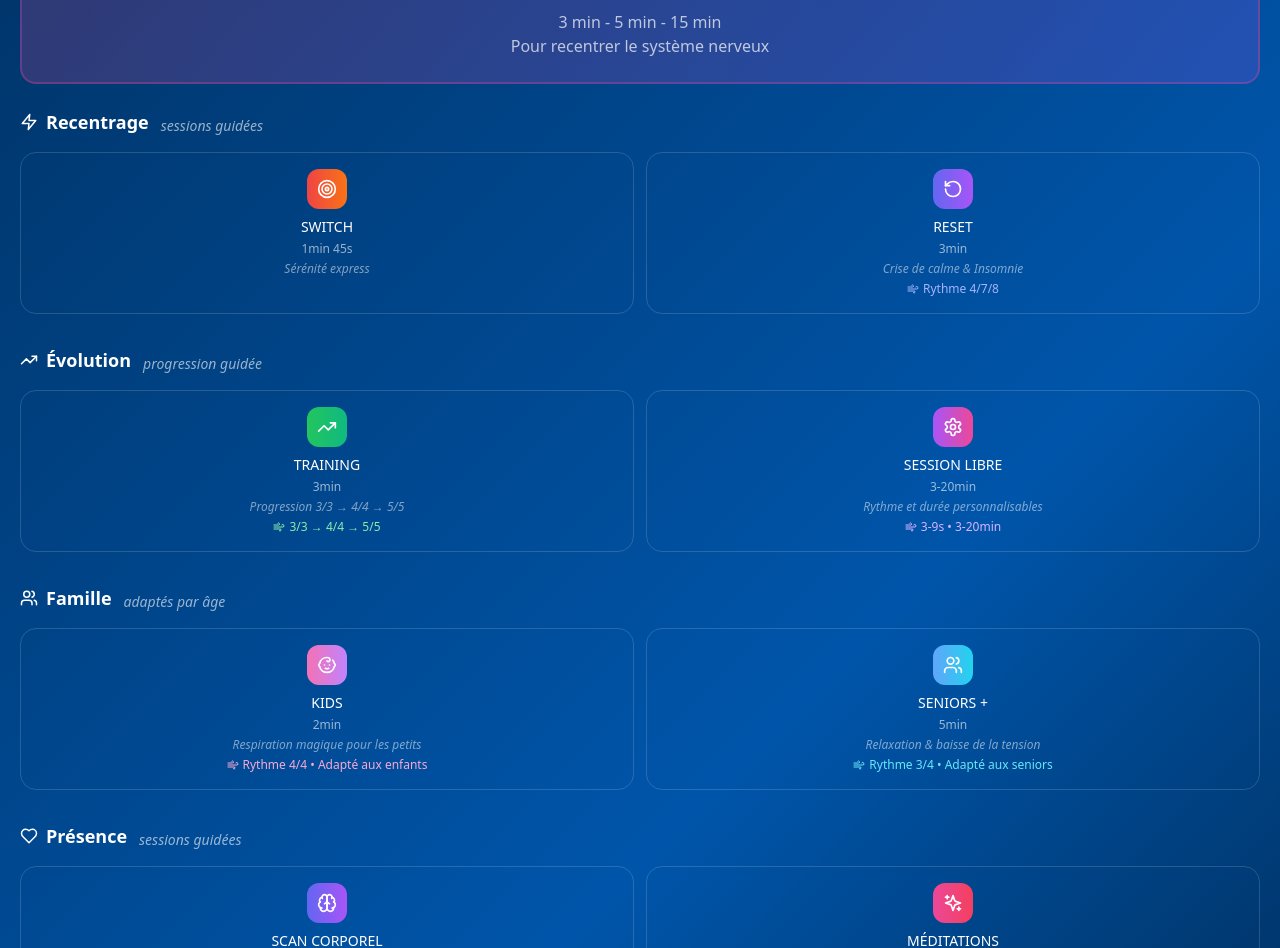
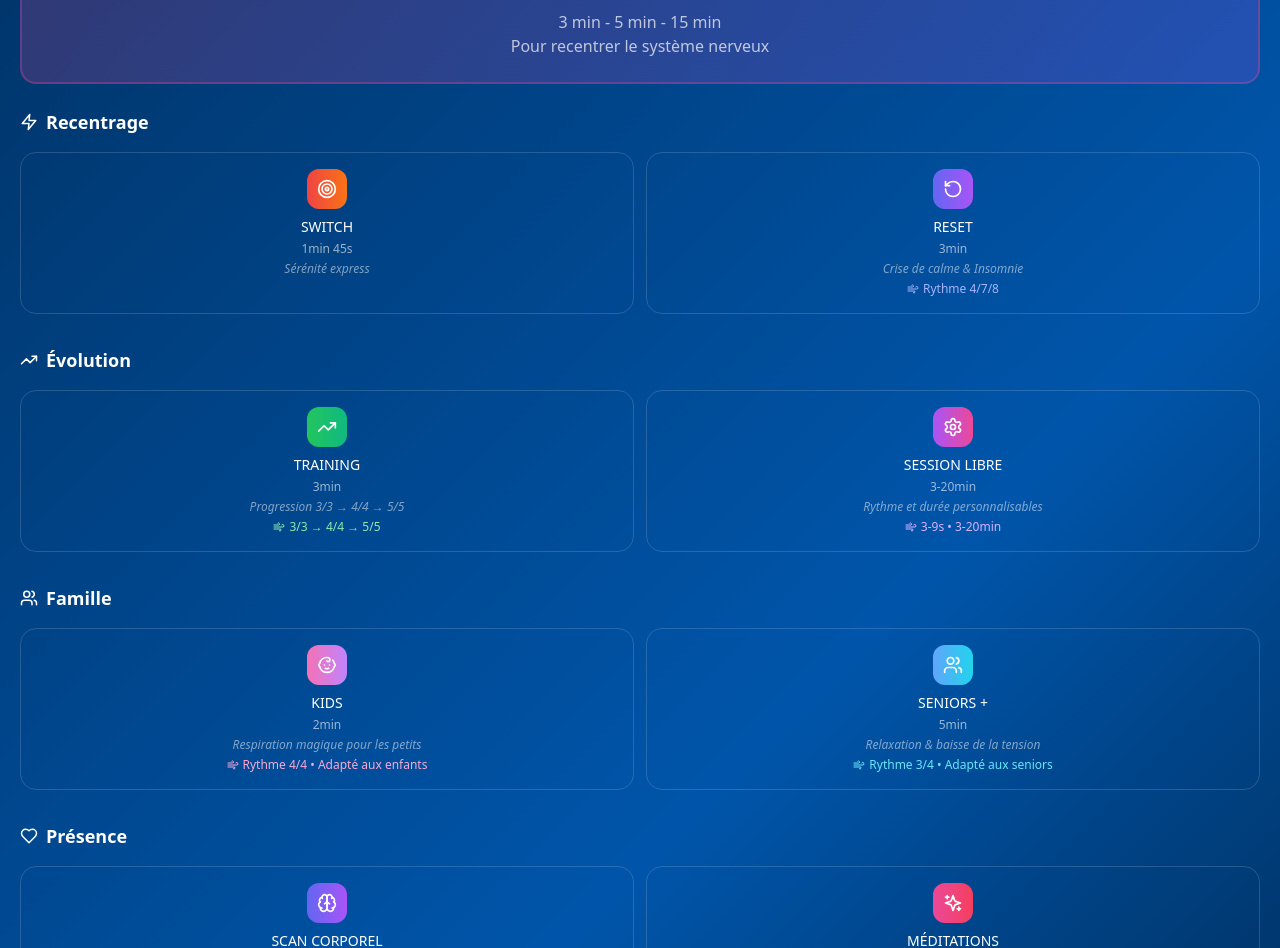
Before and after one commit to TITCLAIRE/lyne-up, a React (Vite) app: page / in a window 1280 px wide. Shown: the part 144-1092 px from the top of the page. Built offline with nearby package versions, Linux system fonts and the light colour scheme.

Commit message:
Suppression des sous-titres des sections

```diff
--- a/src/components/screens/HomeScreen.jsx
+++ b/src/components/screens/HomeScreen.jsx
@@ -66,7 +66,6 @@ export const HomeScreen = () => {
             <Zap size={18} />
             Recentrage
           </h2>
-          <span className="text-sm text-white/60 italic">sessions guidées</span>
         </div>
         <div className="grid grid-cols-2 gap-3">
           {urgencyAndRealignmentSessions.map((session) => {
@@ -104,7 +103,6 @@ export const HomeScreen = () => {
             <TrendingUp size={18} />
             Évolution
           </h2>
-          <span className="text-sm text-white/60 italic">progression guidée</span>
         </div>
         <div className="grid grid-cols-2 gap-3">
           {initiationAndPerfectionSessions.map((session) => {
@@ -148,7 +146,6 @@ export const HomeScreen = () => {
             <Users size={18} />
             Famille
           </h2>
-          <span className="text-sm text-white/60 italic">adaptés par âge</span>
         </div>
         <div className="grid grid-cols-2 gap-3">
           {ageSpecificSessions.map((session) => {
@@ -192,7 +189,6 @@ export const HomeScreen = () => {
             <Heart size={18} />
             Présence
           </h2>
-          <span className="text-sm text-white/60 italic">sessions guidées</span>
         </div>
         <div className="grid grid-cols-2 gap-3">
           {innerJourneySessions.map((session) => {
```
